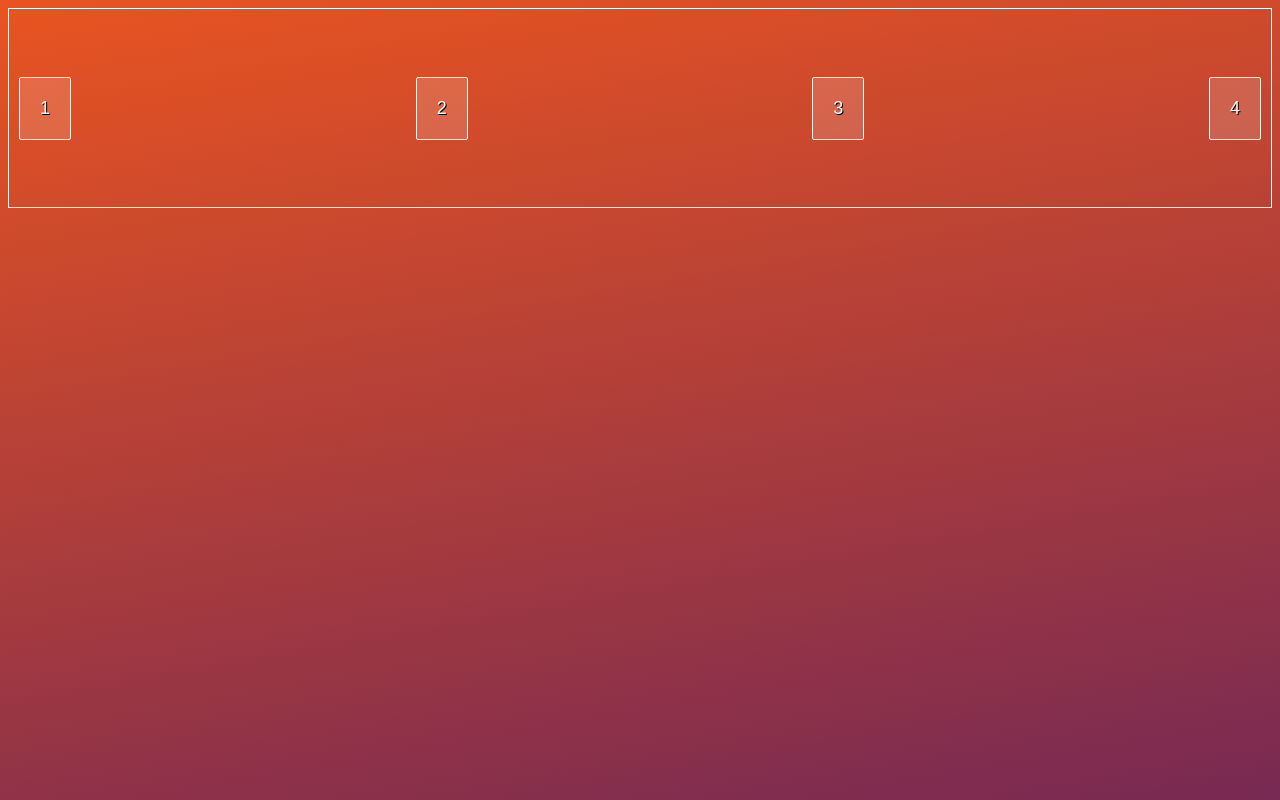
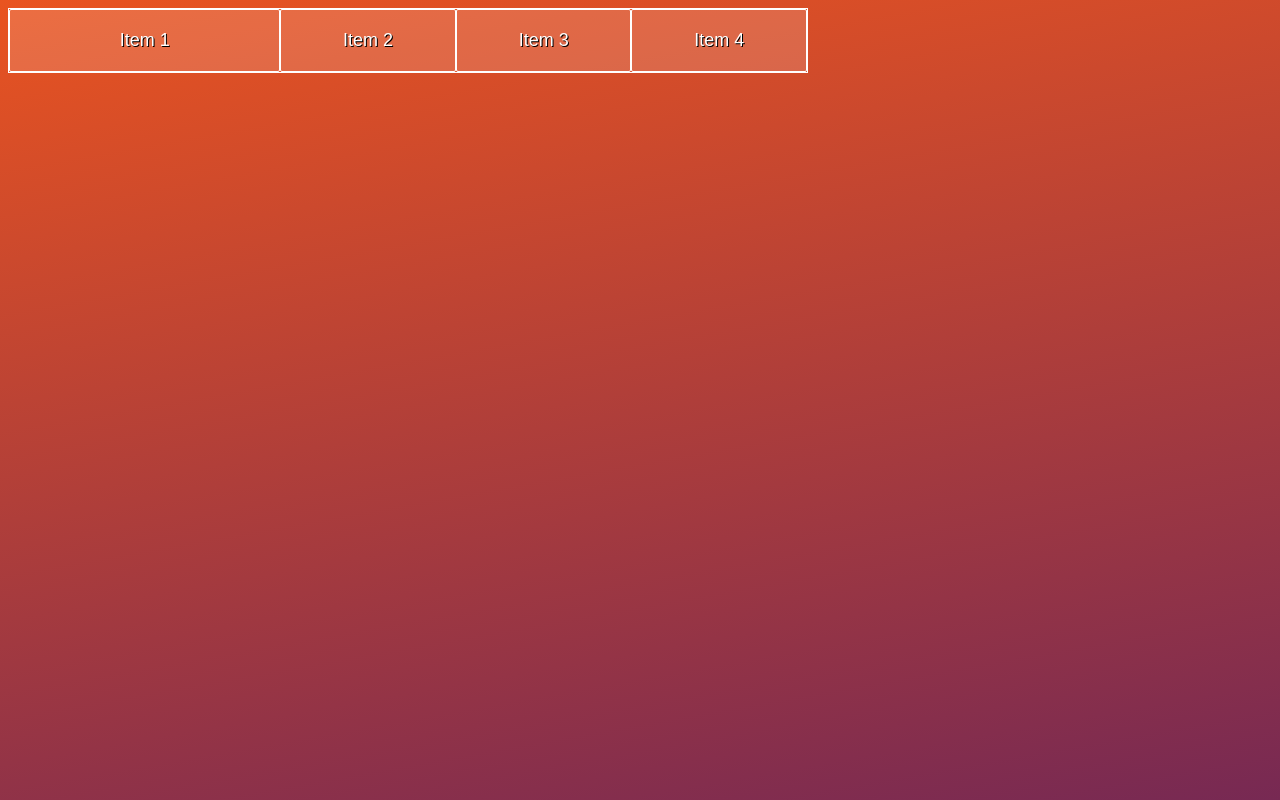
Before and after one commit to atulnitrr/css_flex_grid, a plain HTML site: page flex/index.html in a window 1280 px wide. Drawn offline with Linux system fonts and the light colour scheme.

Commit message:
All property

```diff
--- a/flex/index.html
+++ b/flex/index.html
@@ -8,11 +8,26 @@
     <link rel="stylesheet" href="main.css" />
   </head>
   <body>
-    <section class="container">
+    <!-- <section class="container">
       <div>1</div>
       <div>2</div>
       <div>3</div>
       <div>4</div>
+    </section> -->
+
+    <!-- <section class="container">
+      <div>Item 1</div>
+      <div>Item 2</div>
+      <div>Item 3</div>
+      <div>Item 4</div>
+      <div>Item 5</div>
+      <div>Item 6</div>
+    </section> -->
+    <section class="container">
+      <div>Item 1</div>
+      <div>Item 2</div>
+      <div>Item 3</div>
+      <div>Item 4</div>
     </section>
   </body>
 </html>
--- a/flex/main.css
+++ b/flex/main.css
@@ -3,13 +3,99 @@
 flex-direection : row, row-reverse, column, column-rverse
 justify-content : flext-start, flext-end, center, space-around, space-between
 align-items: flex-start, flex-end, stretch, center, baseline
+flex-wrap: wrap, no-wrap
+align-content: flex-start, flex-end, center
+
+// flex item property
+alighn-self :
+flex-grow:
+flex-shrink:
+flex-shrink: 1;  --default value
+flex-basis : 100ppx
+
+
 */
 
 .container {
+  display: flex;
+  border: 1px solid #fff;
+  width: 800px;
+}
+
+.container div {
+  /* flex-basis: 100px;
+  flex-grow: 1; */
+
+  flex: 1 1 10%;
+  margin: 0;
+}
+
+.container div:nth-child(1) {
+  flex-grow: 2;
+}
+/* .container {
+  display: flex;
+  width: 400px;
+  border: 2px solid green;
+}
+
+.container div {
+  width: 200px;
+  margin: 0;
+}
+
+.container div:nth-child(2) {
+  flex-shrink: 2;
+} */
+
+/* .container {
+  display: flex;
+  border: 1px solid #fff;
+  width: 800px;
+}
+
+.container div {
+  width: 100px;
+  margin: 0;
+  flex-grow: 1;
+}
+
+.container div:nth-child(1) {
+  flex-grow: 3;
+}
+
+.container div:nth-child(2) {
+  flex-grow: 3;
+} */
+/* .container {
   display: flex;
   justify-content: space-between;
   border: 1px solid #fff;
   height: 200px;
   align-items: center;
-  /* flex-direction: column-reverse; */
+  width: 500px;
+} */
+
+/* .container {
+  display: flex;
+
+  border: 1px solid #fff;
+  height: 400px;
+  justify-content: flex-start;
+  align-items: flex-start;
+  align-content: space-between;
+  width: 500px;
+   flex-direction: row;
+  flex-wrap: wrap;
+
+  flex-flow: row wrap;
+  margin-top: 16px;
+} */
+
+.container div:nth-child(3) {
+  /* order: -1; */
+  /* order: 2; */
 }
+/* .container div:nth-child(2) {
+  font-size: 40px;
+} */
```
